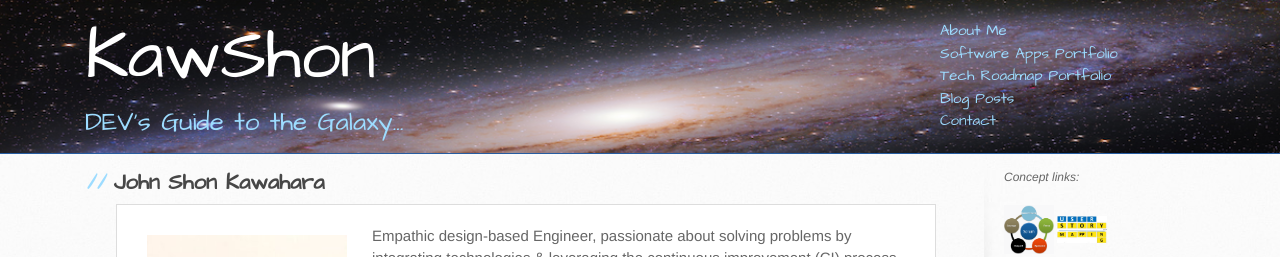
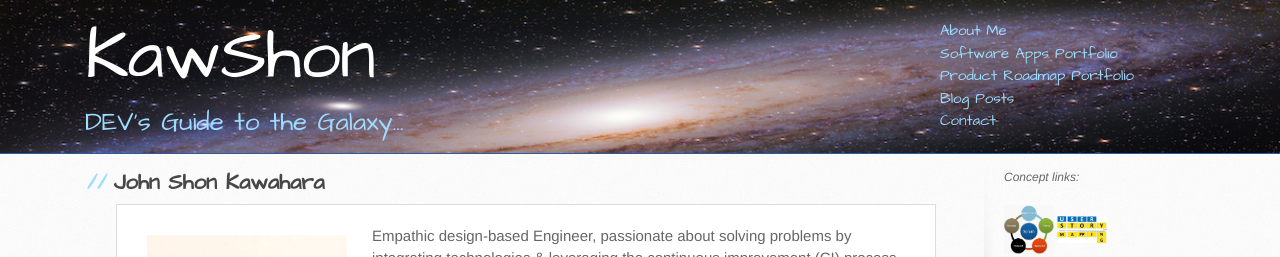
Before and after one commit to jkawahara/jkawahara.github.io, a Jekyll site: the page built from index.html, in a window 1280 px wide. Shown: the top 257 px of the page. Built offline with Jekyll 4.4.1, drawn with Linux system fonts in a browser that asks for light colours; nearby versions of some CDN libraries.

Commit message:
Change to Product Roadmap Portfolio

```diff
--- a/_data/navigation.yml
+++ b/_data/navigation.yml
@@ -7,8 +7,8 @@ pages:
 - title: Software Apps Portfolio
   url: software.html
 
-- title: Tech Roadmap Portfolio
-  url: technology.html
+- title: Product Roadmap Portfolio
+  url: product.html
 
 - title: Blog Posts
   url: blog.html
--- a/_data/portfolio-tech.yml
+++ b/_data/portfolio-product.yml
@@ -1,4 +1,4 @@
-projects_title: Portfolio Data Roadmap
+projects_title: Data Product Portfolio
 projects:
 
 - title: Team Zero Mission
--- a/_data/portfolio-software.yml
+++ b/_data/portfolio-software.yml
@@ -1,4 +1,4 @@
-projects_title: Portfolio Data Software
+projects_title: Data Software Portfolio
 projects:
 
 - title: Fullstack Networking
--- a/technology.html
+++ b/product.html
@@ -1,7 +1,7 @@
 ---
 layout: page
 title: KawShon Portfolio
-heading: Tech Roadmap Portfolio
+heading: Product Roadmap Portfolio
 ---
 
 <div class="progress-container">
@@ -9,7 +9,7 @@ heading: Tech Roadmap Portfolio
 </div>
 
 <section onscroll="scrollIndicator()" class="main-section mb-4" style="display: inline-block;overflow: auto;height: 540px">
-  {% for item in site.data.portfolio-tech.projects %}
+  {% for item in site.data.portfolio-product.projects %}
     <div class="work mb-4">
       <a href="{{ item.url }}">
         <u><em>{{ item.title }}</em></u>
```
